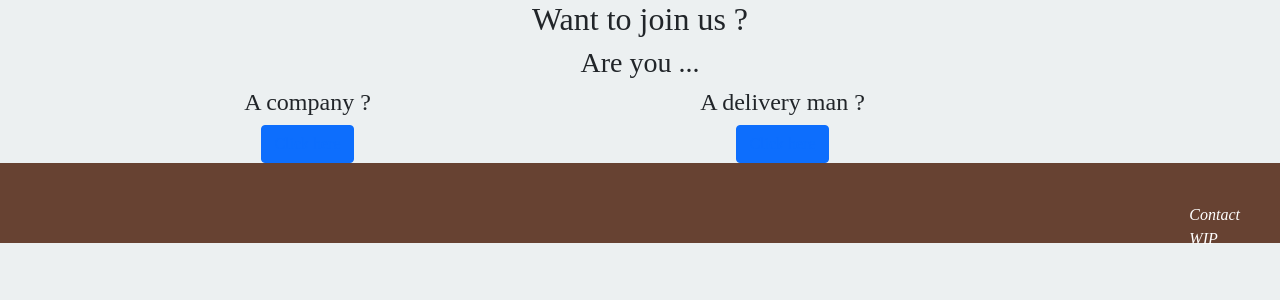
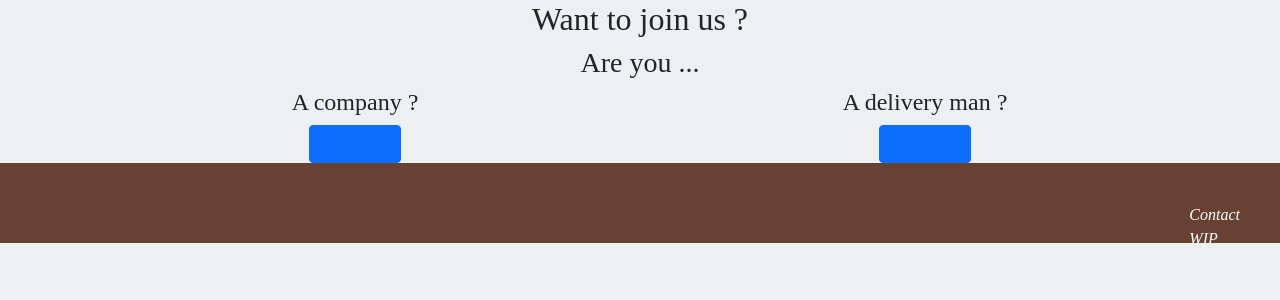
Before and after one commit to Loviflo/QuickBaluchon, a PHP site: page /sign_in.php in a window 1280 px wide. Shown: the part 115-415 px from the top of the page. Run offline with PHP 8.4, Linux system fonts and the light colour scheme; some web fonts are replaced.

Commit message:
Update sign_in

```diff
--- a/QuickBaluchon/sign_in.php
+++ b/QuickBaluchon/sign_in.php
@@ -11,11 +11,11 @@
             <h3>Are you ...</h3>
             <div class="container">
                 <div class="row">
-                    <div class="col-sm-5">
+                    <div class="col-sm-6">
                         <h4>A company ?</h4>
                         <button type="button" class="btn btn-primary"><a href="sign_in_company.php">Click here</a></button>
                     </div>
-                    <div class="col-sm-5">
+                    <div class="col-sm-6">
                         <h4>A delivery man ?</h4>
                         <button type="button" class="btn btn-primary"><a href="sign_in_delivery.php">Click here</a></button>
                     </div>
```
